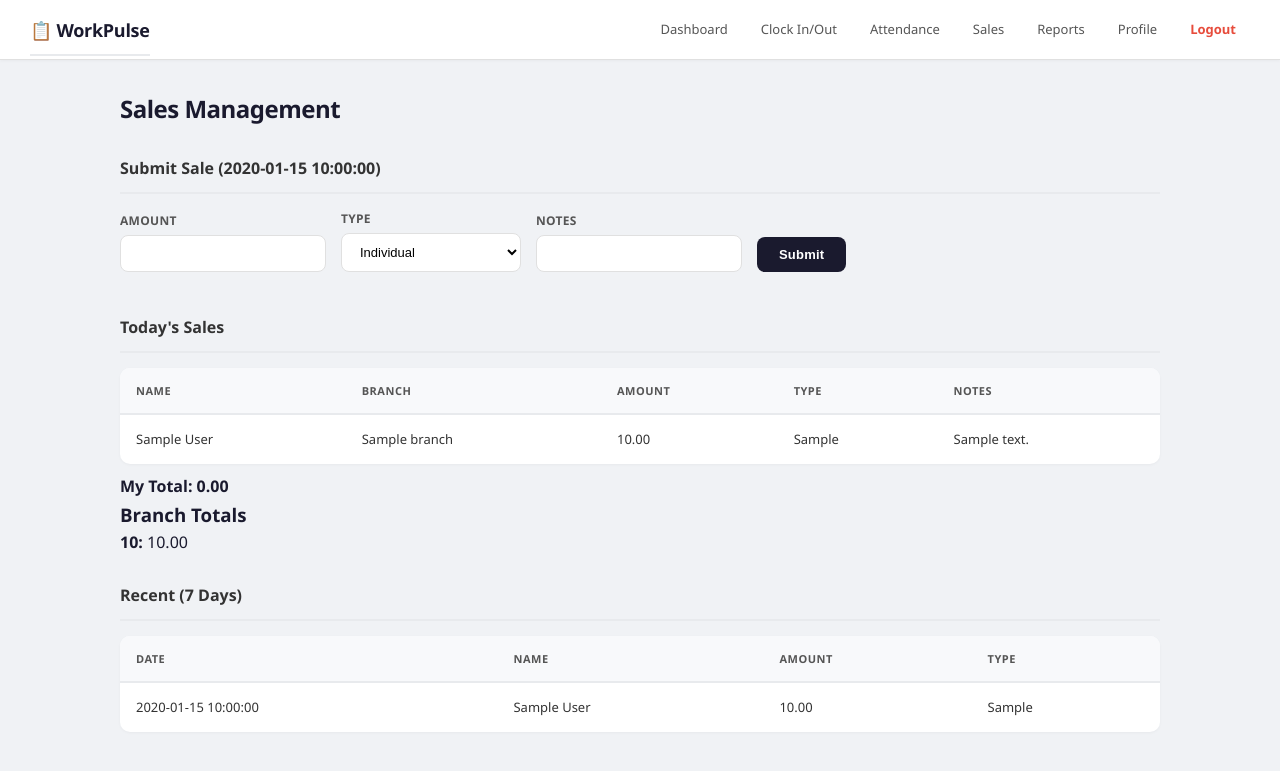
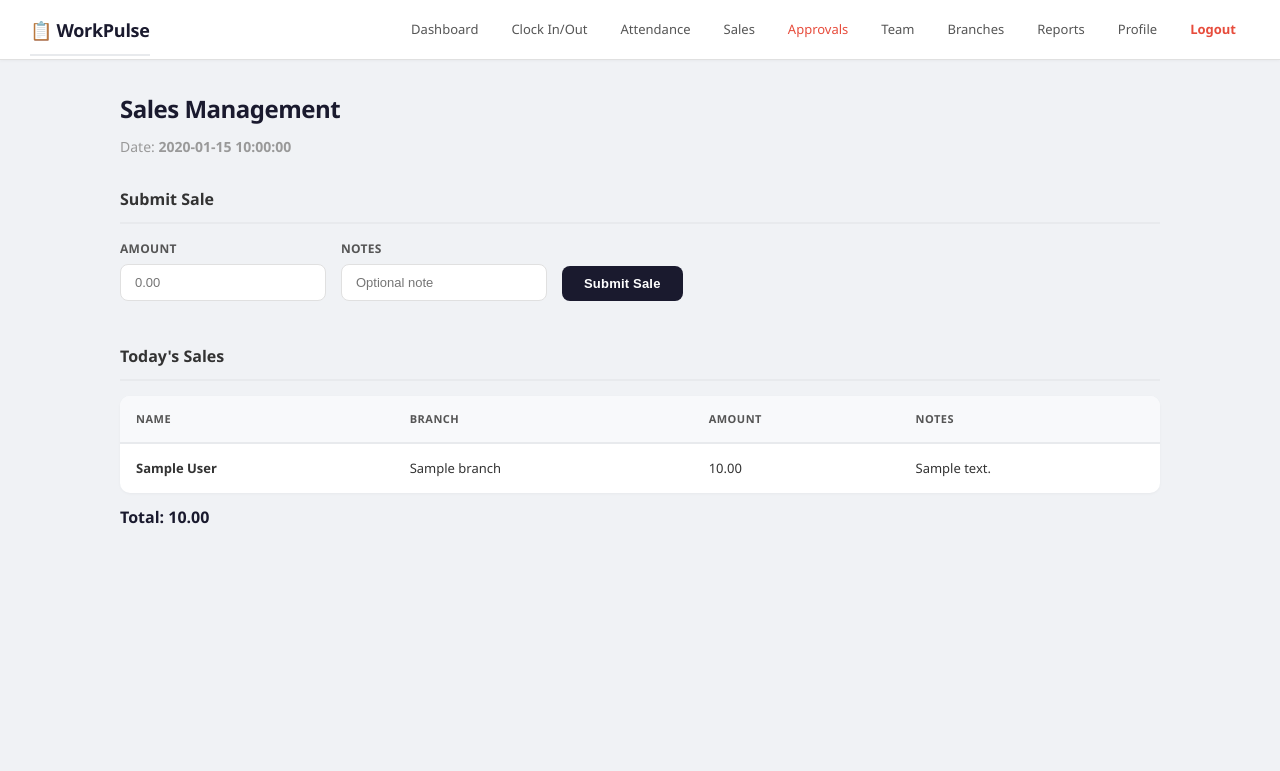
Before and after one commit to mediocareworkpulse/attendance-app, a Flask app: template templates/sales.html in a window 1280 px wide. Shown: the top 771 px of the page. Run offline with Flask 3, Linux system fonts and the light colour scheme; the visitor is signed in with stand-in values (Sample User, id 1); the template is opened without the code that fills it: most values are stand-ins (such as "Sample title", 1, 10 or a date in 2020).

Commit message:
Update sales.html

```diff
--- a/templates/sales.html
+++ b/templates/sales.html
@@ -1,13 +1,34 @@
 {% extends "base.html" %}
 {% block content %}
 <h1>Sales Management</h1>
-<h2>Submit Sale ({{ today }})</h2>
-<form method="POST"><div style="display:flex;gap:15px;align-items:end;flex-wrap:wrap;"><div class="form-group"><label>Amount</label><input type="number" name="amount" step="0.01" required></div><div class="form-group"><label>Type</label><select name="sales_type"><option value="individual">Individual</option>{% if session.get('role')=='manager' %}<option value="branch_total">Branch Total</option>{% endif %}</select></div><div class="form-group"><label>Notes</label><input type="text" name="notes"></div><div class="form-group"><button type="submit">Submit</button></div></div></form>
+<p style="color:#999;font-size:14px;margin-bottom:25px;">Date: <strong>{{ today }}</strong></p>
+
+<h2>Submit Sale</h2>
+<form method="POST">
+    <div style="display:flex;gap:15px;align-items:end;flex-wrap:wrap;">
+        <div class="form-group"><label>Amount</label><input type="number" name="amount" step="0.01" required placeholder="0.00"></div>
+        <div class="form-group"><label>Notes</label><input type="text" name="notes" placeholder="Optional note"></div>
+        <div class="form-group"><button type="submit">Submit Sale</button></div>
+    </div>
+</form>
+
 {% if sales %}
 <h2>Today's Sales</h2>
-<table><tr><th>Name</th><th>Branch</th><th>Amount</th><th>Type</th><th>Notes</th></tr>{% for s in sales %}<tr><td>{{ s.full_name }}</td><td>{{ s.branch }}</td><td>{{ "%.2f"|format(s.amount) }}</td><td>{{ s.sales_type }}</td><td>{{ s.notes or '—' }}</td></tr>{% endfor %}</table>
-<p style="font-weight:600;margin-top:10px;">My Total: {{ "%.2f"|format(my_total) }}</p>
-{% if branch_totals %}<h3>Branch Totals</h3>{% for br,tot in branch_totals.items() %}<p><strong>{{ br }}:</strong> {{ "%.2f"|format(tot) }}</p>{% endfor %}{% endif %}
+<table>
+    <tr><th>Name</th><th>Branch</th><th>Amount</th><th>Notes</th></tr>
+    {% for s in sales %}
+    <tr>
+        <td><strong>{{ s.full_name }}</strong></td>
+        <td>{{ s.branch or '—' }}</td>
+        <td>{{ "%.2f"|format(s.amount|float) }}</td>
+        <td>{{ s.notes or '—' }}</td>
+    </tr>
+    {% endfor %}
+</table>
+<p style="margin-top:12px;font-weight:700;">
+    Total: {{ "%.2f"|format(sales|sum(attribute='amount')) }}
+</p>
+{% else %}
+<p style="color:#999;margin-top:20px;">No sales recorded today.</p>
 {% endif %}
-{% if history %}<h2>Recent (7 Days)</h2><table><tr><th>Date</th><th>Name</th><th>Amount</th><th>Type</th></tr>{% for s in history %}<tr><td>{{ s.date }}</td><td>{{ s.full_name }}</td><td>{{ "%.2f"|format(s.amount) }}</td><td>{{ s.sales_type }}</td></tr>{% endfor %}</table>{% endif %}
 {% endblock %}
```
